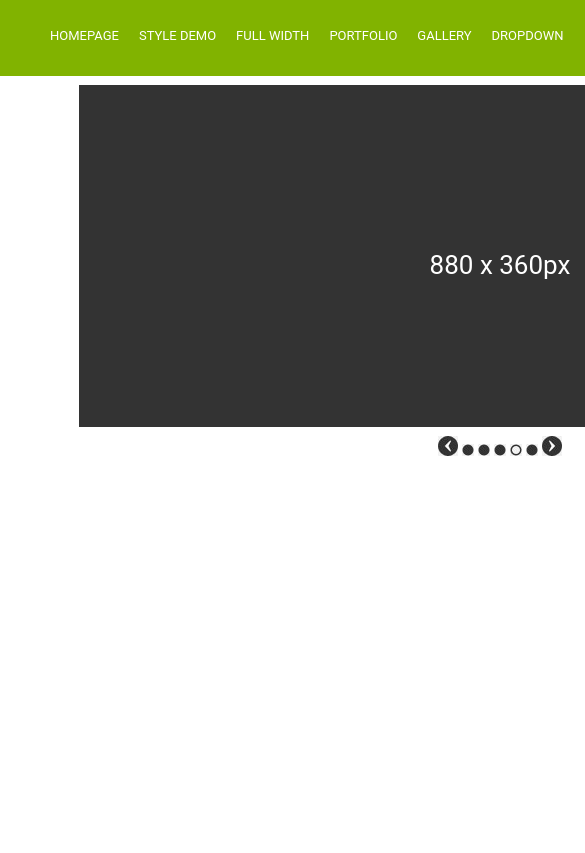
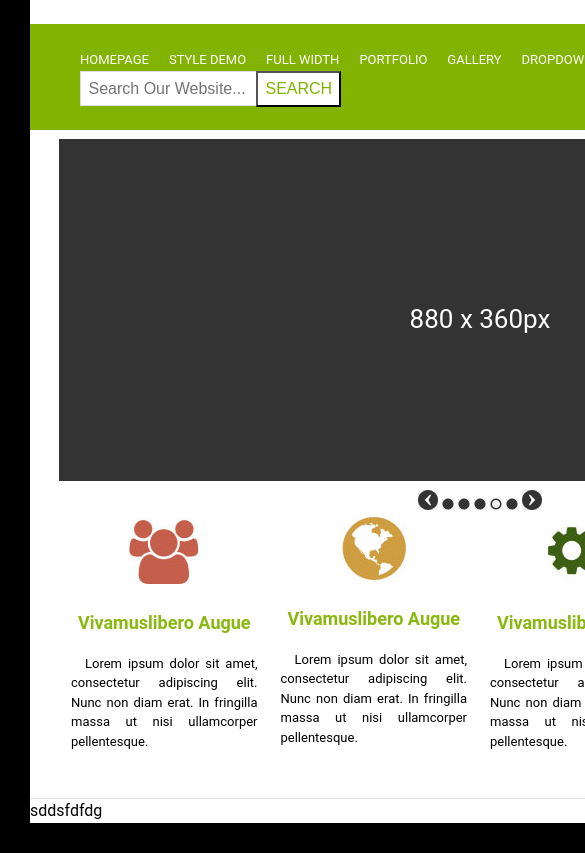
Before and after one commit to ArnasDickus/concomitant, a website: page app/index.html in a window 390 px wide. Shown: the part 145-998 px from the top of the page, 585 px wide, since content can reach past the window. Before the commit the page ends 844 px from the top, so only its background shows below. Drawn offline with Linux system fonts and the light colour scheme.

Commit message:
No responsive

```diff
--- a/app/assets/styles/base/_mixins.css
+++ b/app/assets/styles/base/_mixins.css
@@ -31,3 +31,11 @@
     @mixin-content;
   }
 }
+
+@define-mixin clearfix {
+&::after {
+  content: "";
+  clear: both;
+  display: table;
+}
+}
--- a/app/assets/styles/base/_variables.css
+++ b/app/assets/styles/base/_variables.css
@@ -18,8 +18,12 @@
 /* slideshow */
 $slideshow_bg: #333333;
 
+/* Table  */
+$title_green: #89b810;
+$dark_border: #e2e2e2;
 /*  Font-Size */
 $base_font_size: 1em;
+
 
 /*  Line-Height */
 $base_line_height: 1.5;
--- a/app/assets/styles/modules/_page-wrap.css
+++ b/app/assets/styles/modules/_page-wrap.css
@@ -1,6 +1,6 @@
 .page-wrap {
   text-align: left;
-  width: 62.5rem;
+  width: 60rem;
   margin: 0 auto;
-   /* border: solid #000000 30px;  */
+   border: solid #000000 30px;
 }
--- /dev/null
+++ b/app/assets/styles/modules/_reason-table.css
@@ -0,0 +1,17 @@
+.reason-table{
+      border-bottom: 1px solid $dark_border;
+      padding-bottom: 2.125rem;
+  &__icon{
+    text-align: center;
+  }
+  &__title{
+    color: $title_green;
+    font-size: 1.125rem;
+  }
+  &__subtitles{
+    text-align: justify;
+    font-size: 0.8125rem;
+    text-indent: 0.875rem;
+
+  }
+}
--- /dev/null
+++ b/app/assets/styles/modules/_row.css
@@ -0,0 +1,15 @@
+.row{
+@mixin clearfix;
+
+  &__large-4{
+    float: left;
+    width: 25%;
+
+
+  }
+  &__gutter{
+    padding-right: 14px;
+      padding-left: 9px;
+  }
+
+}
--- a/app/assets/styles/modules/_wrapper.css
+++ b/app/assets/styles/modules/_wrapper.css
@@ -1,5 +1,5 @@
 .wrapper{
-  padding-left: 1.6875rem;
+  padding-left: 2rem;
   padding-right: 1.875rem;
 
   &__icon{
--- a/app/assets/styles/styles.css
+++ b/app/assets/styles/styles.css
@@ -13,3 +13,5 @@
 @import "modules/_page-wrap";
 @import "modules/_main-navigation";
 @import "modules/_slideshow";
+@import "modules/_reason-table";
+@import "modules/_row";
--- a/app/index.html
+++ b/app/index.html
@@ -99,7 +99,55 @@
             <img src="assets/images/point-deselect.jpg" alt="Point">
             <img src="assets/images/right-arrow.jpg" alt="Next">
           </div>
+  <div class="reason-table">
+    <div class="wrapper">
+      <div class="row">
+        <div class="row__large-4 row__gutter">
+          <div class="reason-table__icon">
+            <img src="assets/images/people.jpg" alt="friendship">
+            <h3 class = "reason-table__title">Vivamuslibero Augue</h3>
+            <p class = "reason-table__subtitles">Lorem ipsum dolor sit amet,
+              consectetur adipiscing elit. Nunc non diam erat. In fringilla
+              massa ut nisi ullamcorper pellentesque.
+            </p>
+          </div>
         </div>
+        <div class="row__large-4 row__gutter">
+          <div class="reason-table__icon">
+            <img src="assets/images/world.jpg" alt="World">
+            <h3 class = "reason-table__title">Vivamuslibero Augue</h3>
+            <p class = "reason-table__subtitles">Lorem ipsum dolor sit amet,
+              consectetur adipiscing elit. Nunc non diam erat. In fringilla
+              massa ut nisi ullamcorper pellentesque.
+            </p>
+          </div>
+        </div>
+        <div class="row__large-4 row__gutter">
+          <div class="reason-table__icon">
+            <img src="assets/images/wheels.jpg" alt="Fixing">
+            <h3 class = "reason-table__title">Vivamuslibero Augue</h3>
+            <p class = "reason-table__subtitles">Lorem ipsum dolor sit amet,
+              consectetur adipiscing elit. Nunc non diam erat. In fringilla
+              massa ut nisi ullamcorper pellentesque.
+            </p>
+          </div>
+        </div>
+        <div class="row__large-4 row__gutter">
+          <div class="reason-table__icon">
+            <img src="assets/images/leaves.jpg" alt="Easy">
+            <h3 class = "reason-table__title">Vivamuslibero Augue</h3>
+            <p class = "reason-table__subtitles">Lorem ipsum dolor sit amet,
+              consectetur adipiscing elit. Nunc non diam erat. In fringilla
+              massa ut nisi ullamcorper pellentesque.
+            </p>
+          </div>
+        </div>
+      </div>
+    </div>
+  </div>
+
+sddsfdfdg
+</div>
 
 
 
--- a/app/temp/styles/styles.css
+++ b/app/temp/styles/styles.css
@@ -455,6 +455,8 @@
 
 /* slideshow */
 
+/* Table  */
+
 /*  Font-Size */
 
 /*  Line-Height */
@@ -675,7 +677,7 @@
 }
 
 .wrapper{
-  padding-left: 1.6875rem;
+  padding-left: 2rem;
   padding-right: 1.875rem;
 
 }
@@ -763,9 +765,9 @@
 
 .page-wrap {
   text-align: left;
-  width: 62.5rem;
+  width: 60rem;
   margin: 0 auto;
-   /* border: solid #000000 30px;  */
+   border: solid #000000 30px;
 }
 
 .main-navigation{
@@ -854,3 +856,42 @@
       background-color: #f2f2f2;
       padding-top: 2.4375rem;
     }
+
+.reason-table{
+      border-bottom: 1px solid #e2e2e2;
+      padding-bottom: 2.125rem;
+}
+
+.reason-table__icon{
+    text-align: center;
+  }
+
+.reason-table__title{
+    color: #89b810;
+    font-size: 1.125rem;
+  }
+
+.reason-table__subtitles{
+    text-align: justify;
+    font-size: 0.8125rem;
+    text-indent: 0.875rem;
+
+  }
+
+.row::after {
+  content: "";
+  clear: both;
+  display: table;
+}
+
+.row__large-4{
+    float: left;
+    width: 25%;
+
+
+  }
+
+.row__gutter{
+    padding-right: 14px;
+      padding-left: 9px;
+  }
```
Also changed, not shown: app/assets/images/leaves.jpg (added), app/assets/images/people.jpg (added), app/assets/images/wheels.jpg (added), app/assets/images/world.jpg (added).
